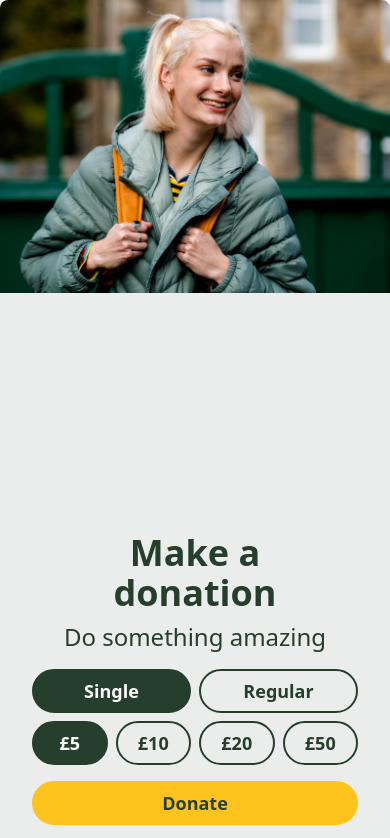
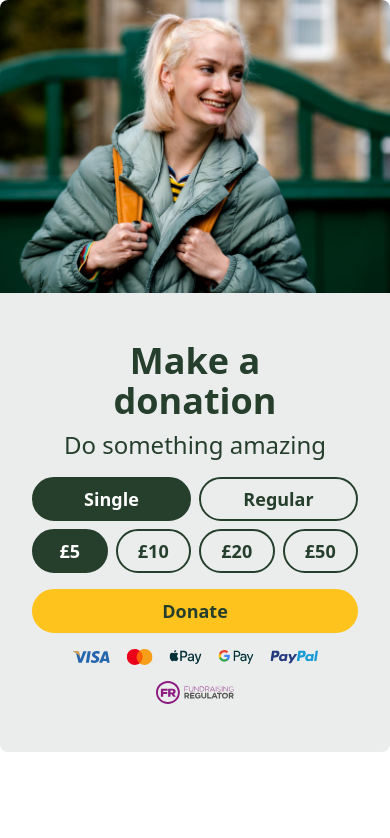
Before and after one commit to keefyhub/gatsby-test, a Gatsby site: page / in a window 390 px wide. Shown: the top 838 px of the page. Built offline with nearby package versions, Linux system fonts and the light colour scheme; Gatsby itself is replaced by a stand-in of ours.

Commit message:
Amend min-height

```diff
--- a/src/pages/index.tsx
+++ b/src/pages/index.tsx
@@ -60,7 +60,7 @@ const IndexPage: React.FC<PageProps> = ({ location }) => {
         />
       </div>
       <div className="w-full md:w-6/12">
-        <div className="bg-gray-nurse flex flex-col justify-center gap-4 h-full min-h-screen px-8 py-12 md:gap-8 md:p-24">
+        <div className="bg-gray-nurse flex flex-col justify-center gap-4 h-full px-8 py-12 md:gap-8 md:min-h-screen md:p-24">
           <div className="flex flex-col items-center text-center gap-2">
             <h1 className="max-w-min">Make a donation</h1>
             <p className="text-2xl">Do something amazing</p>
```
